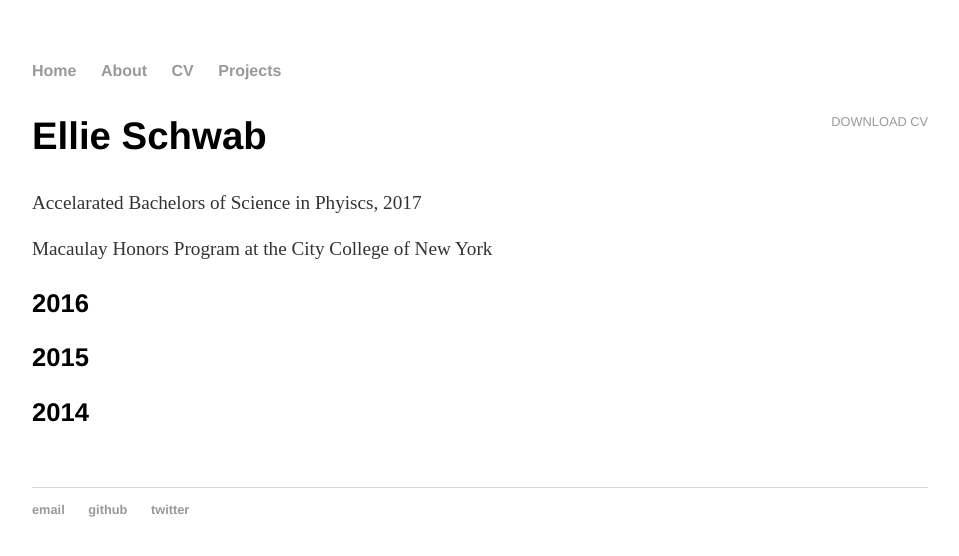
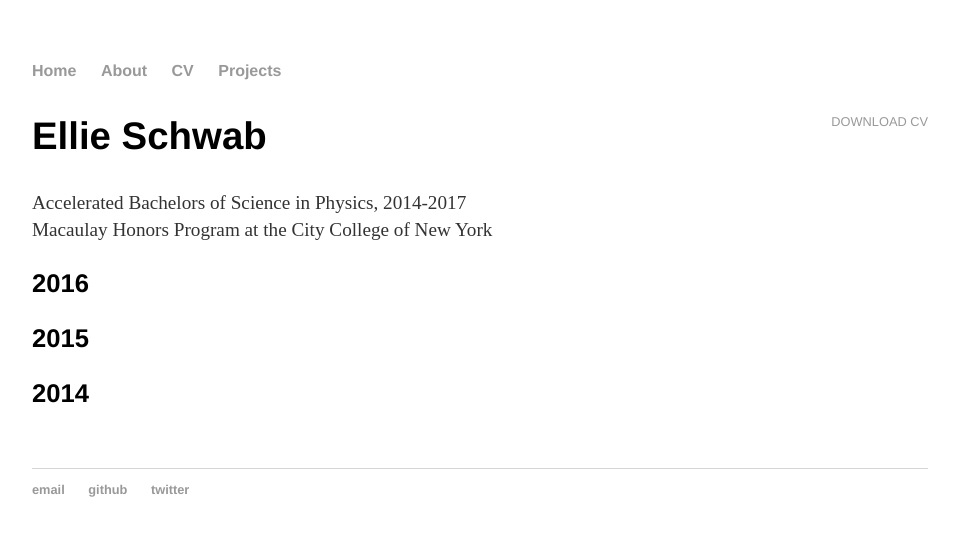
Before and after one commit to elliesch/elliesch.github.io, a Jekyll site: the page built from cv/index.html, in a window 1280 px wide. Shown: the top 556 px of the page, without its empty margins (160-1119 px from the left). Built offline with Jekyll 4.4.1, drawn with Linux system fonts in a browser that asks for light colours.

Commit message:
Update index.html

```diff
--- a/cv/index.html
+++ b/cv/index.html
@@ -6,8 +6,8 @@ title: Ellie's CV
 <div class="cv">
 	<a href="#" class="download" title="Download CV as PDF">Download CV</a>
 		<h2>Ellie Schwab</h2>
-		<p> Accelarated Bachelors of Science in Phyiscs, 2017 </p>
-		<p> Macaulay Honors Program at the City College of New York </p>
+		<p> Accelerated Bachelors of Science in Physics, 2014-2017 <br>
+		Macaulay Honors Program at the City College of New York </p>
 
 		<h3>2016</h3>
 
```
